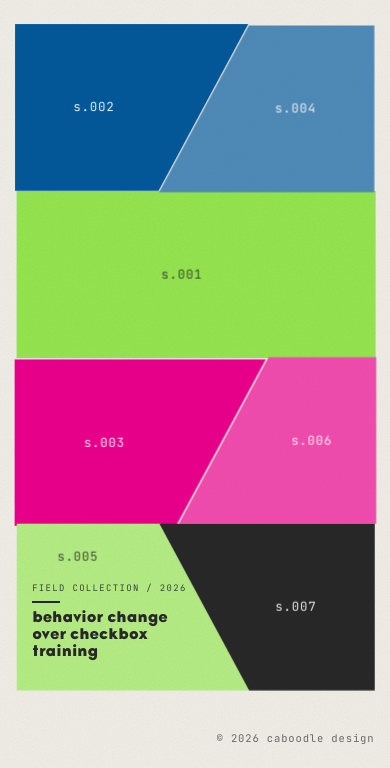
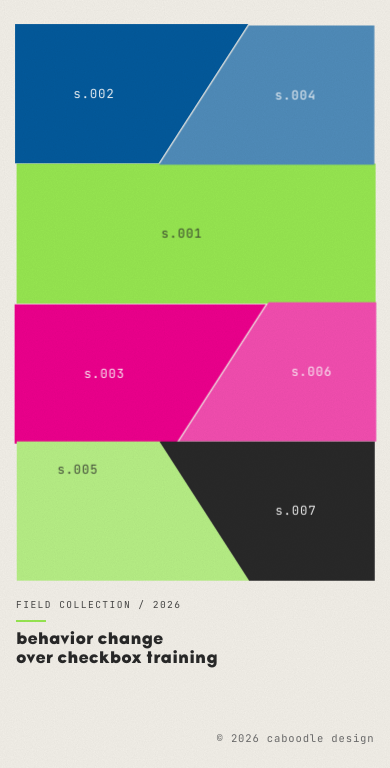
Before and after one commit to EmilyBlaster/caboodle-site, a website: page index.html in a window 390 px wide. Shown: the part 76-844 px from the top of the page. Drawn offline with Linux system fonts and the light colour scheme.

Commit message:
Mobile: the plate becomes a museum placard beneath the poster instead of squeezing into the bottom band

```diff
--- a/index.html
+++ b/index.html
@@ -290,14 +290,19 @@ body.in .piece { transform: translateY(0); }
 .case--on-ink     { background: var(--ink);       color: var(--lime); }
 
 @media (max-width: 640px) {
-  .poster { inset: max(12vh, 96px) 4vw 9vh; }
+  .poster { inset: max(12vh, 96px) 4vw 22vh; }
   .caption { display: none; }
-  /* the portrait bottom band is only a quarter of the poster tall;
-     the plate compresses so it never crosses the seam above it */
-  .plate { bottom: 4.5%; }
-  .plate__kicker { font-size: 0.56rem; margin-bottom: 6px; }
-  .plate__rule { width: 28px; margin-bottom: 8px; }
-  .plate__line { font-size: 0.92rem; line-height: 1.14; max-width: 10em; }
+  /* portrait: the plate leaves the artwork and sits beneath the
+     poster on the cream, like a museum placard under a print */
+  .plate {
+    top: calc(100% + 16px); bottom: auto;
+    left: 0; right: auto;
+  }
+  .plate__kicker { font-size: 0.6rem; margin-bottom: 7px; }
+  .plate__rule { width: 30px; margin-bottom: 9px; }
+  .plate__line { font-size: 1rem; line-height: 1.18; max-width: 16em; }
+  /* on cream the rule keeps its lime accent even in ink mode */
+  .plate--ink .plate__rule { background: var(--lime); }
 }
 
 /* ---------- reduced motion: the poster holds still -------------------
```
